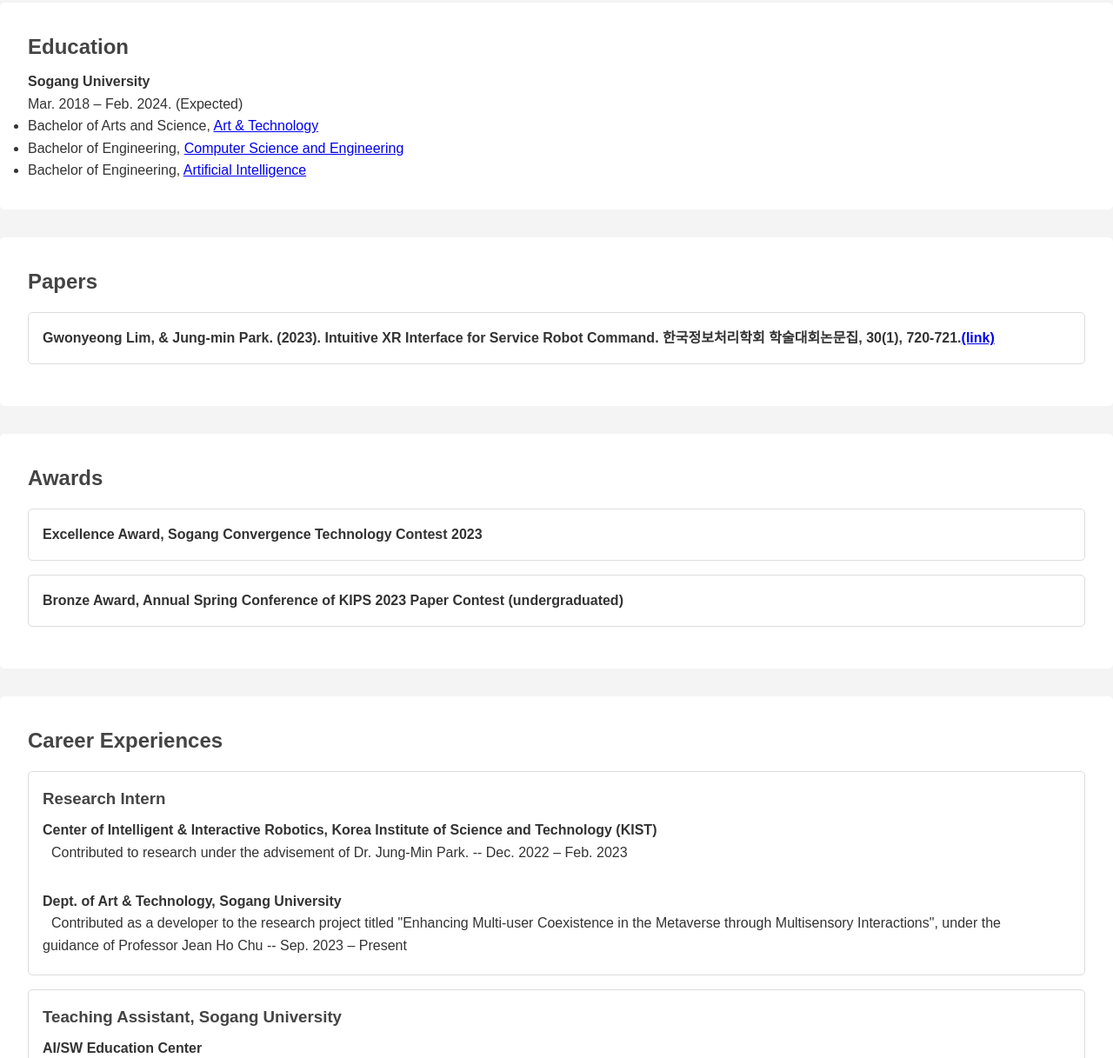
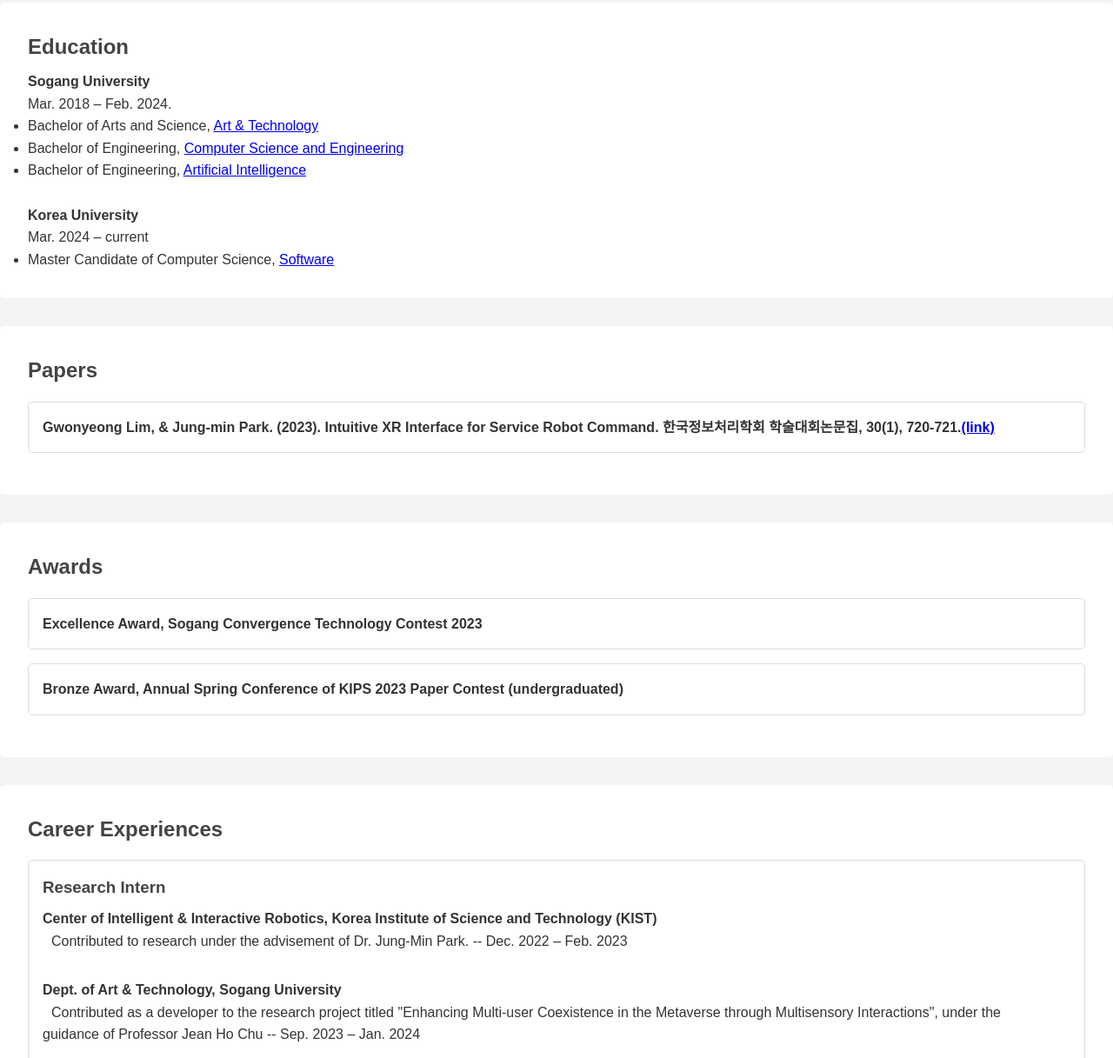
Before and after one commit to hiLimky/cv, a plain HTML site: page index.html in a window 1280 px wide. Shown: the part 1079-2296 px from the top of the page at 87% size. Drawn offline with nearby package versions, Linux system fonts and the light colour scheme.

Commit message:
updated cv

```diff
--- a/index.html
+++ b/index.html
@@ -40,7 +40,7 @@
 
         <!-- Name & Photo -->
         <section id="top">
-            <img src="profile.jpg" class="profile-pic">
+            <img src="profile.png" class="profile-pic">
             <h1>@hiLimky 임권영</h1>
             <button onclick="location.href='mailto:limky@sogang.ac.kr'">Contact Me</button>
         </section>
@@ -69,7 +69,7 @@
         <section id="education">
             <h2>Education</h2>
             <h4>Sogang University</h4>
-            Mar. 2018 – Feb. 2024. (Expected)
+            Mar. 2018 – Feb. 2024.
             <ul>
                 <li>Bachelor of Arts and Science, <a href="http://creative.sogang.ac.kr" target="_blank">Art &
                         Technology</a></li>
@@ -77,6 +77,12 @@
                         Engineering</a></li>
                 <li>Bachelor of Engineering, <a href="https://ai.sogang.ac.kr" target="_blank">Artificial
                         Intelligence</a></li>
+            </ul>
+            <br>
+            <h4>Korea University</h4>
+            Mar. 2024 – current
+            <ul>
+                <li>Master Candidate of Computer Science, <a href="http://cs.korea.ac.kr" target="_blank">Software</a></li>
             </ul>
         </section>
 
@@ -116,7 +122,7 @@
                     <p>Contributed to research under the advisement of Dr. Jung-Min Park. -- Dec. 2022 – Feb. 2023</p>
                     <br><h4>Dept. of Art & Technology, Sogang University
                     </h4>
-                    <p>Contributed as a developer to the research project titled "Enhancing Multi-user Coexistence in the Metaverse through Multisensory Interactions", under the guidance of Professor Jean Ho Chu -- Sep. 2023 – Present</p>
+                    <p>Contributed as a developer to the research project titled "Enhancing Multi-user Coexistence in the Metaverse through Multisensory Interactions", under the guidance of Professor Jean Ho Chu -- Sep. 2023 – Jan. 2024</p>
                 </div>
             </article>
 
```
Also changed, not shown: profile.jpg (deleted), profile.png (added).
